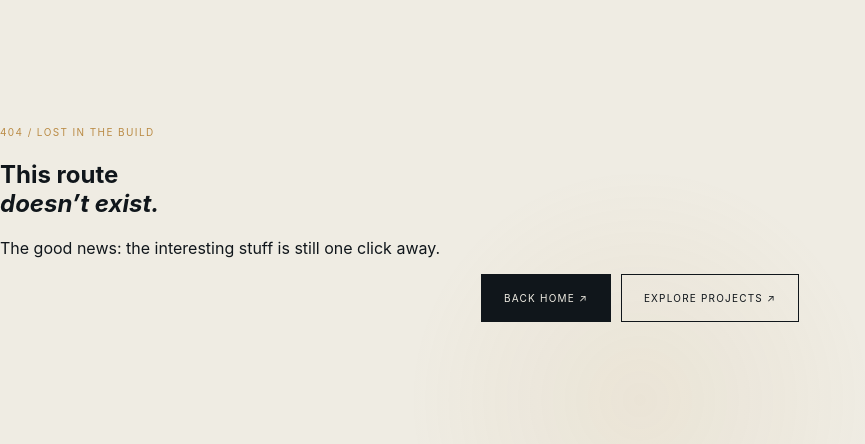
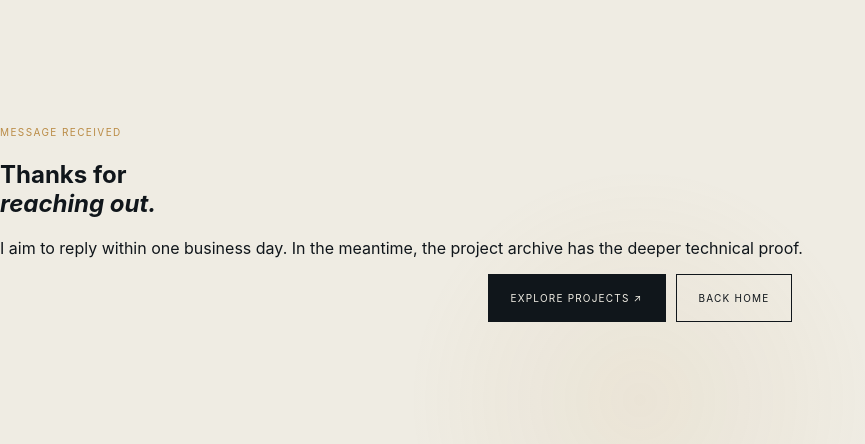
Before and after one commit to thacanadian/portfolio, a Next.js app: page /thanks in a window 1280 px wide. Before the commit this address had no page. Shown: the top 444 px of the page, without its empty margins (0-865 px from the left). Built offline with nearby package versions, Linux system fonts and the light colour scheme.

Commit message:
Add thank you page

```diff
--- /dev/null
+++ b/app/thanks/page.js
@@ -0,0 +1,12 @@
+export default function Thanks() {
+  return (
+    <main className="thanksPage">
+      <section className="thanksCard">
+        <span className="no">MESSAGE RECEIVED</span>
+        <h1>Thanks for<br/><em>reaching out.</em></h1>
+        <p>I aim to reply within one business day. In the meantime, the project archive has the deeper technical proof.</p>
+        <div className="buttons"><a className="button" href="/projects">Explore projects ↗</a><a className="button alt" href="/">Back home</a></div>
+      </section>
+    </main>
+  );
+}
```
